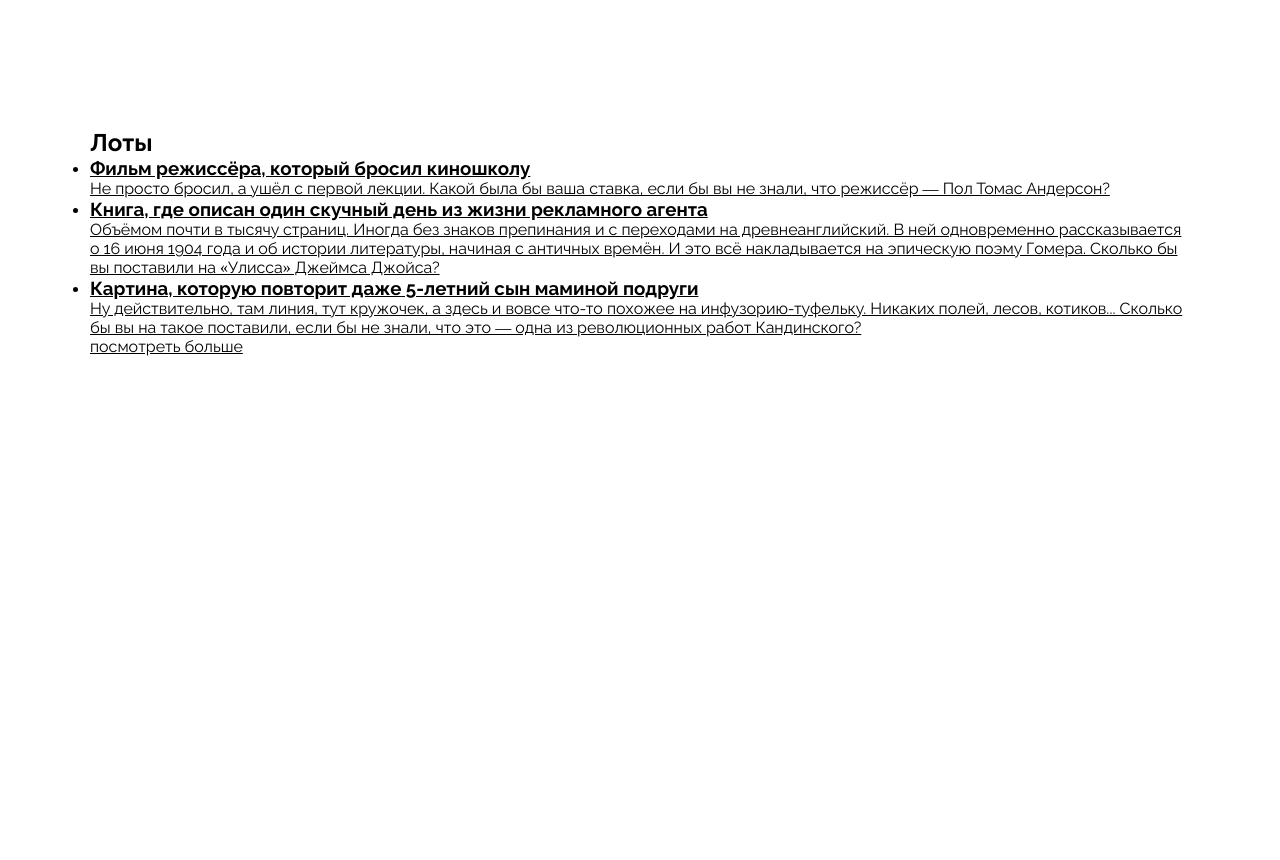
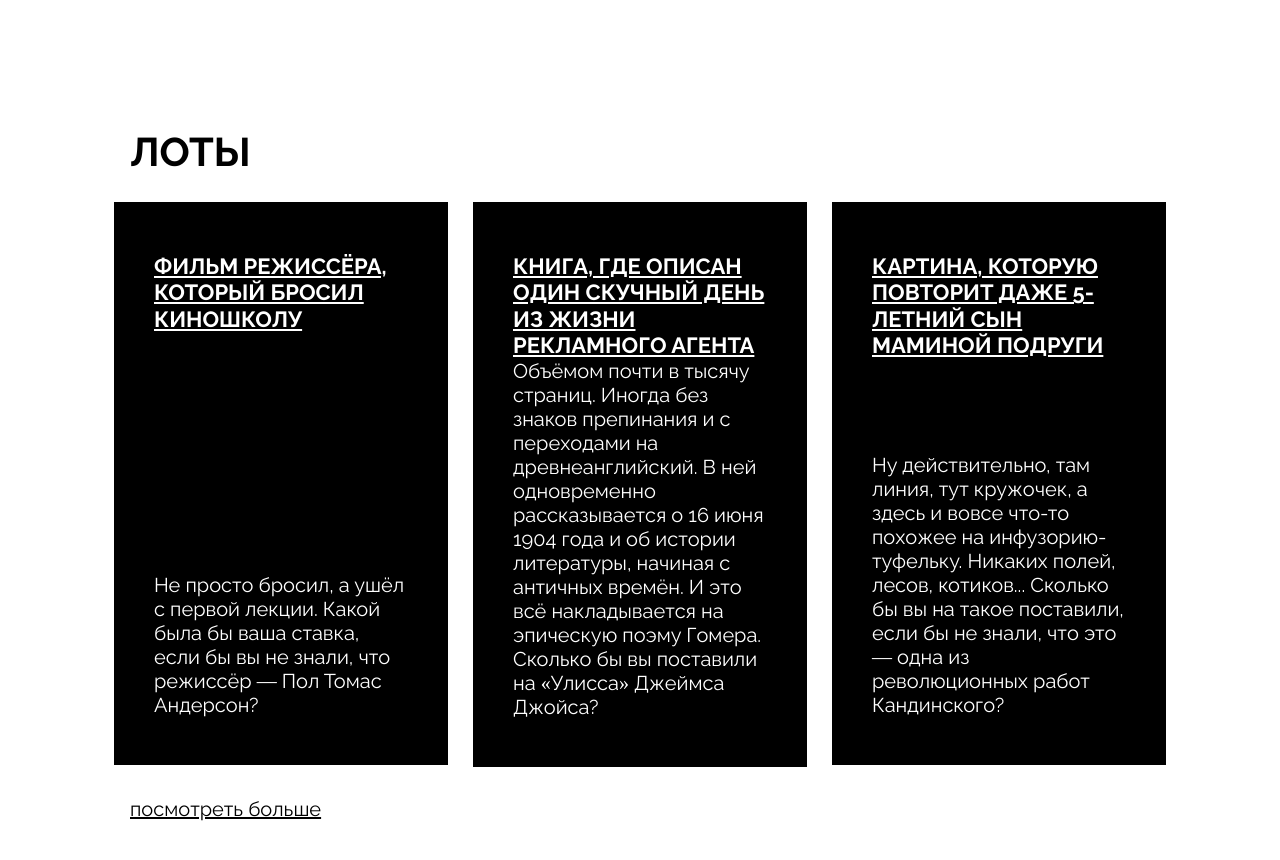
Before and after one commit to talashov/ono-tebe-nado, a plain HTML site: page index.html in a window 1280 px wide. Shown: the part 1100-1960 px from the top of the page. Before the commit the page ends 1456 px from the top, so only its background shows below. Drawn offline with Linux system fonts and the light colour scheme.

Commit message:
добавил стили для блока с карточками LOTS

```diff
--- a/styles/style.css
+++ b/styles/style.css
@@ -2,8 +2,6 @@
 
 body {
     font-family: Raleway, serif;
-    font-weight: 400;
-    color: #000;
 }
 
 .header {
@@ -142,3 +140,86 @@ body {
 }
 
 /* ==== LOTS ==== */
+
+.lots {
+    margin-bottom: 1000px;
+}
+
+.lots__heading {
+    font-weight: 700;
+    font-size: 40px;
+    text-transform: uppercase;
+    margin-bottom: 27px;
+    margin-left: 40px;
+}
+
+.lots__card-list {
+    display: flex;
+    justify-content: center;
+    gap: 25px;
+    flex-wrap: wrap;
+    list-style-type: none;
+    margin-bottom: 30px;
+}
+
+.lots__card-list-item {}
+
+.card-link {}
+
+.card {
+    display: flex;
+    flex-direction: column;
+    justify-content: space-between;
+    max-width: 334px;
+    min-height: 563px;
+    padding-right: 40px;
+    padding-left: 40px;
+}
+
+.card_type_film {
+    /* background-image: url(/images/card-lot-01.jpg);
+    background-position: center;
+    background-size: cover;
+    background-repeat: no-repeat; */
+    background-color: black;
+}
+
+.card_type_book {
+    /* background-image: url(/images/card-lot-02.jpg);
+    background-position: center;
+    background-size: cover;
+    background-repeat: no-repeat; */
+    background-color: black;
+}
+
+.card_type_picture {
+    /* background-image: url(/images/card-lot-03.jpg);
+    background-position: center;
+    background-size: cover;
+    background-repeat: no-repeat; */
+    background-color: black;
+}
+
+.card__title {
+    font-weight: 700;
+    font-size: 22px;
+    line-height: 120%;
+    text-transform: uppercase;
+    text-decoration: underline;
+    color: #fff;
+    padding-top: 51px;
+}
+
+.card__text {
+    font-weight: 400;
+    font-size: 20px;
+    line-height: 120%;
+    color: #fff;
+    padding-bottom: 48px;
+}
+
+.lots__look-more-link {
+    font-weight: 400;
+    font-size: 20px;
+    margin-left: 40px;
+}
```
